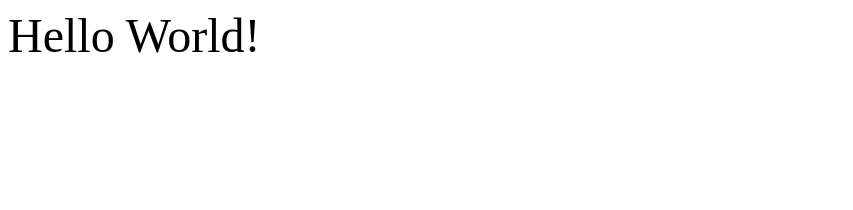
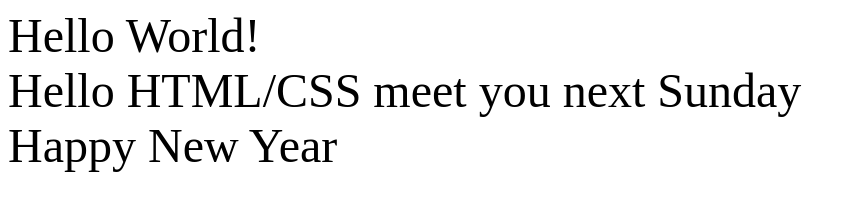
Before and after one commit to ogurtsov25-java60/get-started-git, a plain HTML site: page index.html in a window 1280 px wide. Shown: the whole page, without its empty margins (0-853 px from the left). Drawn offline with Linux system fonts and the light colour scheme.

Commit message:
adds happy new year

```diff
--- a/index.html
+++ b/index.html
@@ -8,5 +8,7 @@
 </head>
 <body>
      <div>Hello World!</div>
+     <div>Hello HTML/CSS meet you next Sunday</div>
+     <div>Happy New Year</div>
 </body>
 </html>
```
